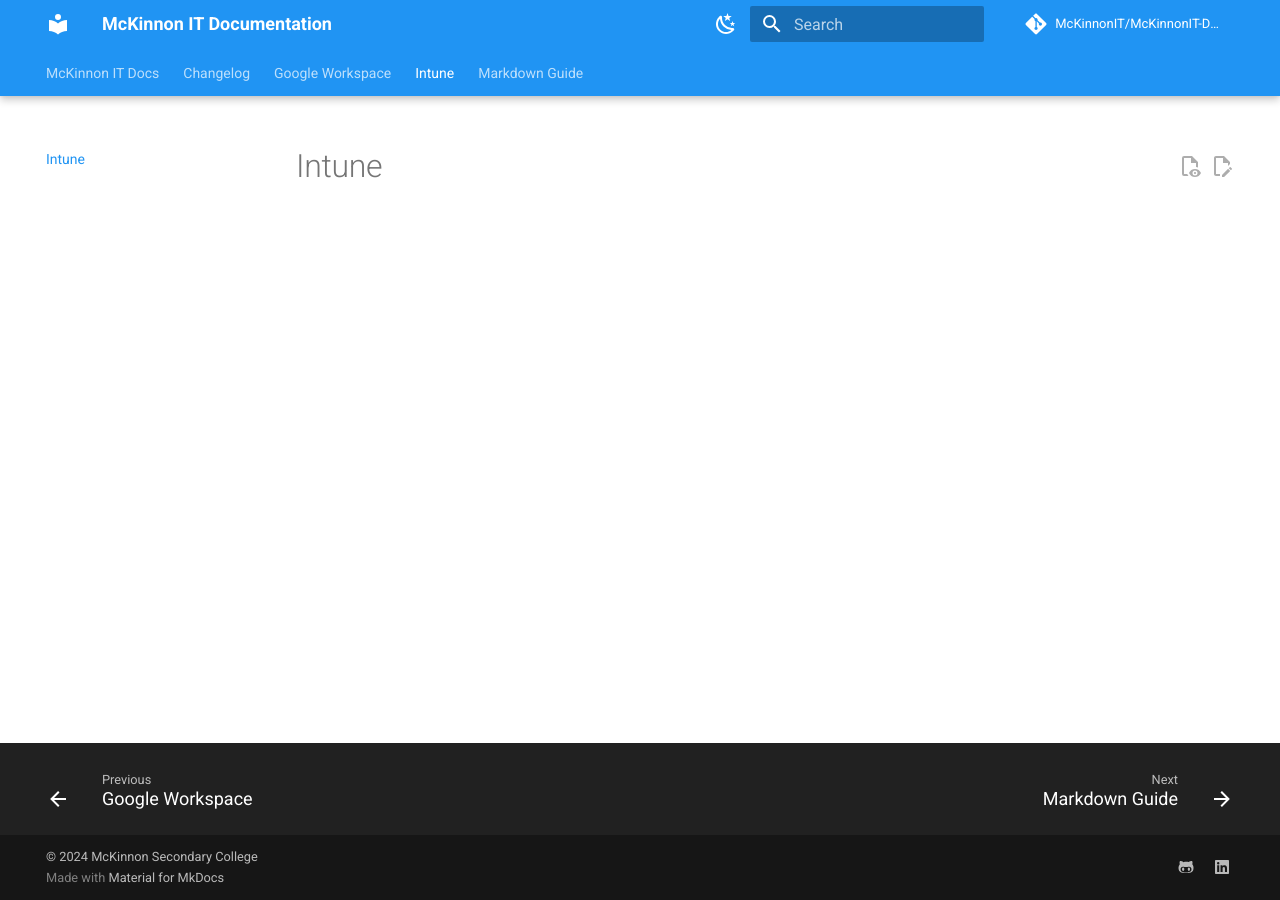
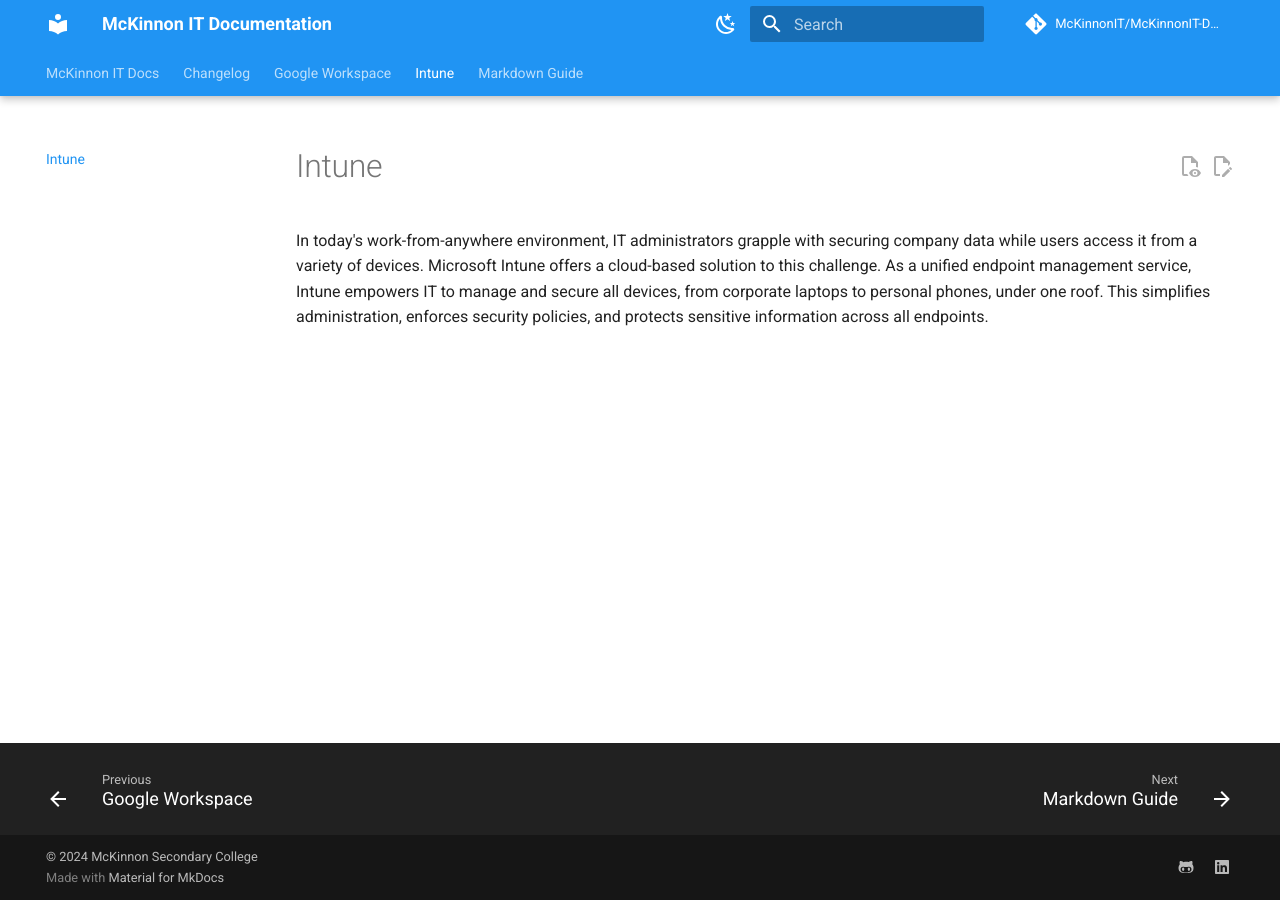
Before and after one commit to McKinnonIT/McKinnonIT-Docs, an MkDocs documentation site: the page built from docs/intune.md, in a window 1280 px wide. Built offline with MkDocs 1.6.1 and Material for MkDocs 9.7.7, drawn with Linux system fonts in a browser that asks for light colours; comment, search, counter and statistics services are not loaded.

Commit message:
Added Intune blurb.

```diff
--- a/docs/intune.md
+++ b/docs/intune.md
@@ -1 +1,3 @@
 # Intune
+
+In today's work-from-anywhere environment, IT administrators grapple with securing company data while users access it from a variety of devices. Microsoft Intune offers a cloud-based solution to this challenge. As a unified endpoint management service, Intune empowers IT to manage and secure all devices, from corporate laptops to personal phones, under one roof. This simplifies administration, enforces security policies, and protects sensitive information across all endpoints.
```
